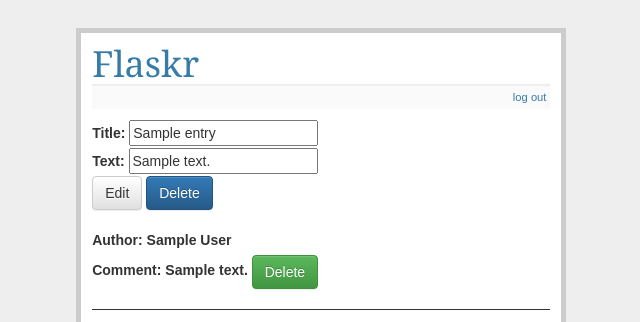
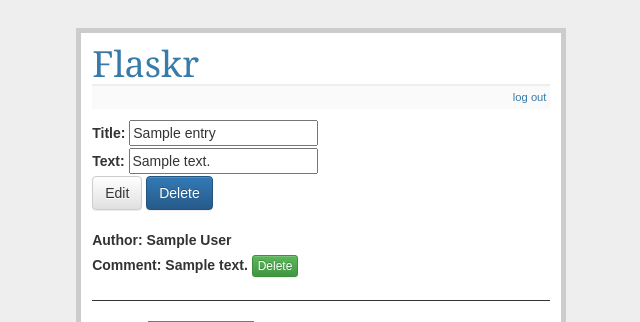
Before and after one commit to ipdae/flaskr, a Flask app: template templates/show_entry.html in a window 1280 px wide. Shown: the top 322 px of the page, without its empty margins (319-959 px from the left). Run offline with Flask 2, Linux system fonts and the light colour scheme; the visitor is signed in with stand-in values (Sample User, id 1); the template is opened without the code that fills it: most values are stand-ins (such as "Sample title", 1, 10 or a date in 2020); some libraries are stand-ins or nearby versions.

Commit message:
comment btn-xs(extra small)

```diff
--- a/templates/show_entry.html
+++ b/templates/show_entry.html
@@ -55,7 +55,7 @@
   <div class="del-comment-comment">
 	<label>Comment: {{ comment.comment }}</label>
 	<input type="hidden" name="delCommentPassword" id="{{ comment.id }}">
-	<button type="submit" class="btn btn-success" id="del_comment" name="button">Delete</button>
+	<button type="submit" class="btn btn-success btn-xs" id="del_comment" name="button">Delete</button>
   </div>
   <br>
 </form>
```
